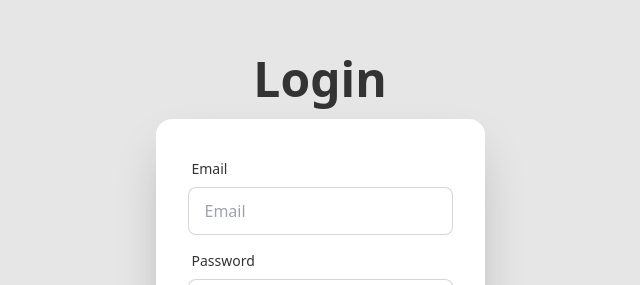
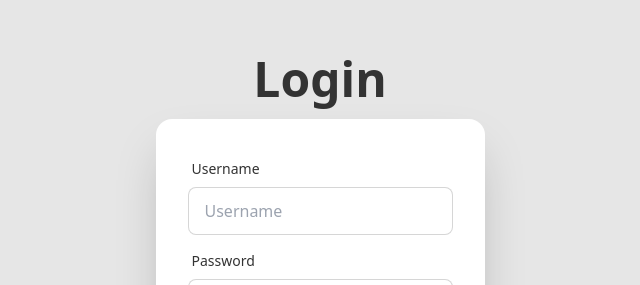
Before and after one commit to SquirtlePoke/giftly, a React app: page / in a window 1280 px wide. Shown: the part 137-422 px from the top of the page, without its empty margins (320-960 px from the left). Built offline with nearby package versions, Linux system fonts and the light colour scheme.

Commit message:
Relabel email to username

```diff
--- a/src/client/components/Login.js
+++ b/src/client/components/Login.js
@@ -10,7 +10,7 @@ const Login = () => {
   const dispatch = useDispatch();
   const navigate = useNavigate();
 
-  const emailRef = useRef('')
+  const usernameRef = useRef('')
   const passRef = useRef('')
 
   const verifyUser = async (e) => {
@@ -19,7 +19,7 @@ const Login = () => {
       method: "POST",
       headers: { 'Content-Type': 'Application/JSON' },
       body: JSON.stringify({
-        username: emailRef.current.value,
+        username: usernameRef.current.value,
         password: passRef.current.value
       })
     })
@@ -42,9 +42,9 @@ const Login = () => {
               <div className="card-body">
                 <div className="form-control">
                   <label className="label">
-                    <span className="label-text">Email</span>
+                    <span className="label-text">Username</span>
                   </label>
-                  <input ref={emailRef} type="text" placeholder="Email" className="input input-bordered" />
+                  <input ref={usernameRef} type="text" placeholder="Username" className="input input-bordered" />
                 </div>
                 <div className="form-control">
                   <label className="label">
--- a/src/client/components/Signup.js
+++ b/src/client/components/Signup.js
@@ -10,7 +10,7 @@ const Login = () => {
   const dispatch = useDispatch();
   const navigate = useNavigate();
 
-  const emailRef = useRef('')
+  const usernameRef = useRef('')
   const passRef = useRef('')
   const firstNameRef = useRef('')
   const lastNameRef = useRef('')
@@ -21,7 +21,7 @@ const Login = () => {
       method: "POST",
       headers: { 'Content-Type': 'Application/JSON' },
       body: JSON.stringify({
-        username: emailRef.current.value,
+        username: usernameRef.current.value,
         password: passRef.current.value,
         first_name: firstNameRef.current.value,
         last_name: lastNameRef.current.value
@@ -46,9 +46,9 @@ const Login = () => {
               <form onSubmit={(e) => createUser(e)}>
               <div className="form-control">
                 <label className="label">
-                  <span className="label-text">Email</span>
+                  <span className="label-text">UserName</span>
                 </label>
-                <input ref={emailRef} type="text" placeholder="E-mail" className="input input-bordered"/>
+                <input ref={usernameRef} type="text" placeholder="Username" className="input input-bordered"/>
               </div>
               <div className="form-control">
                 <label className="label">
```
